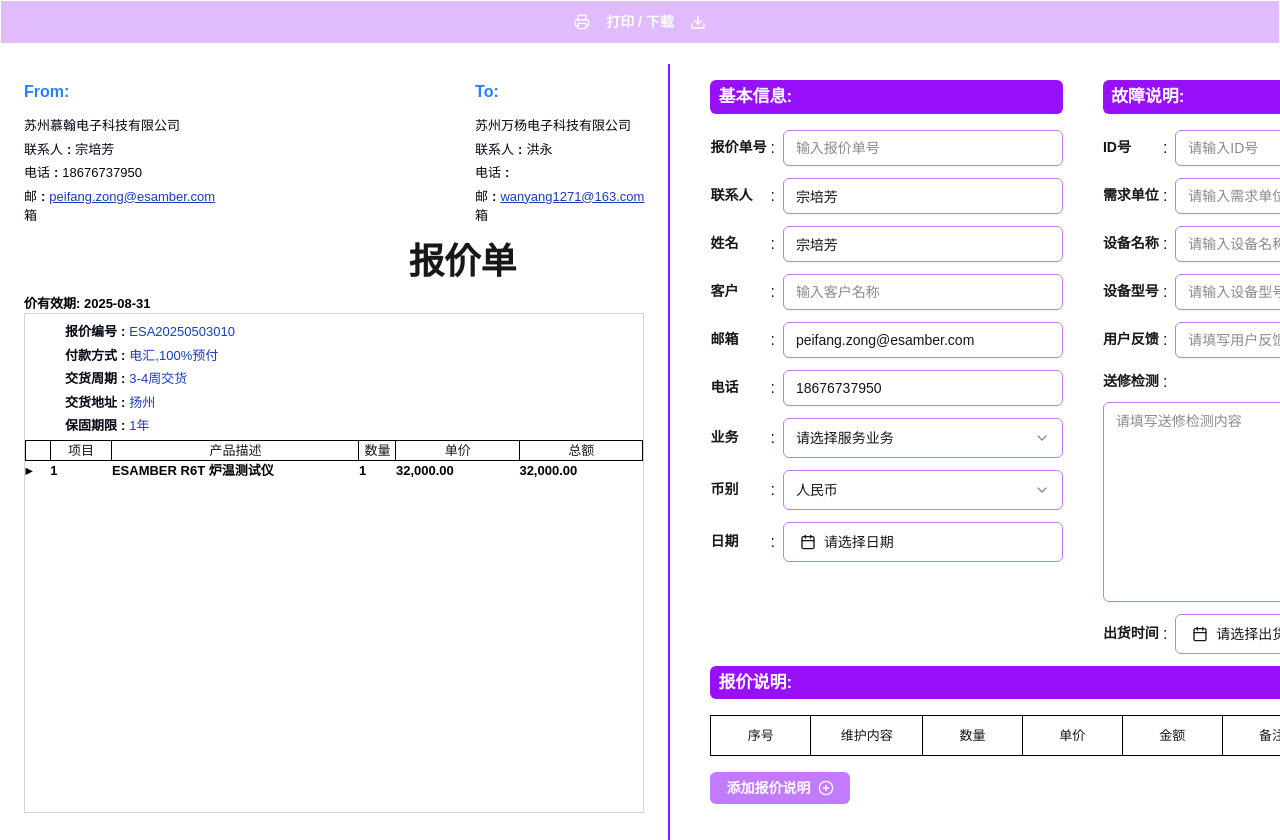
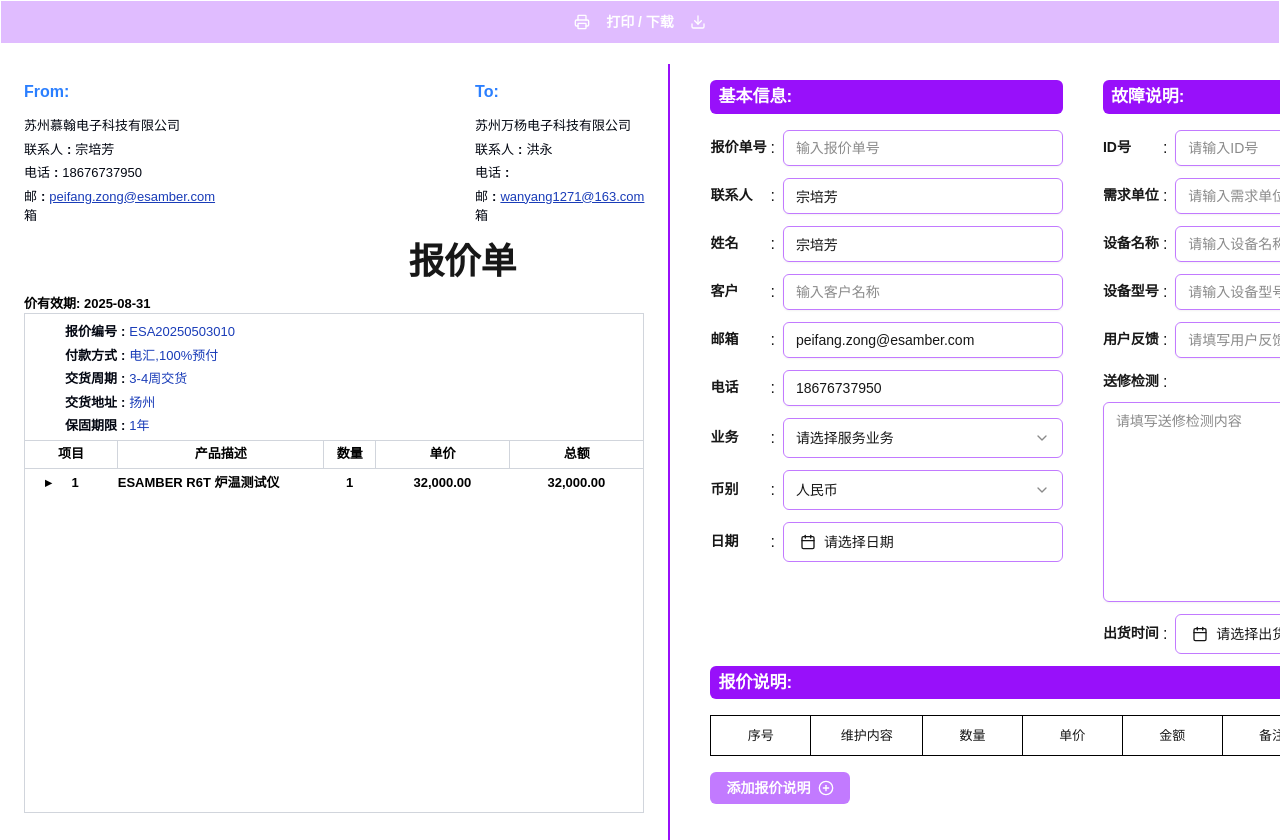
Before and after one commit to nickchow2020/invoice-app, a Next.js app: page /quotation in a window 1280 px wide. Shown: the top 840 px of the page. Built offline with nearby package versions, Linux system fonts and the light colour scheme.

Commit message:
add table style

```diff
--- a/src/components/NestedTable.tsx
+++ b/src/components/NestedTable.tsx
@@ -8,6 +8,7 @@
     useReactTable,
 } from "@tanstack/react-table";
 import React from "react";
+import { cn } from "./lib/utils";
 
 type ProductPackage = {
     itemCode: string;
@@ -62,13 +63,13 @@
                     {row.getIsExpanded() ? "▾" : "▸"}
                 </button>
             ) : null,
-        size: 10,
+        size: 90,
     },
     { accessorKey: "itemCode", header: "项目", size: 50 },
     { accessorKey: "description", header: "产品描述", size: 200 },
-    { accessorKey: "quantity", header: "数量", size: 30 },
-    { accessorKey: "unitPrice", header: "单价", size: 100 },
-    { accessorKey: "totalPrice", header: "总额", size: 100 },
+    { accessorKey: "quantity", header: "数量", size: 50 },
+    { accessorKey: "unitPrice", header: "单价", size: 130 },
+    { accessorKey: "totalPrice", header: "总额", size: 130 },
 ];
 
 export function NestedTable() {
@@ -80,15 +81,37 @@
         getRowCanExpand: () => true,
     });
     return (
-        <table className="w-full">
+        <table className="table-fixed w-full border-collapse">
             <thead>
                 {table.getHeaderGroups().map((headerGroup) => (
                     <tr key={headerGroup.id}>
-                        {headerGroup.headers.map((header) => (
+                        {headerGroup.headers.map((header) => {
+                            const colId = header.column.id;
+
+                            // Merge 'expander' and 'itemCode' headers
+                            if (colId === "expander") {
+                                return (
+                                    <th
+                                        key="expander-itemCode-header"
+                                        colSpan={2}
+                                        style={{
+                                            width: header.column.getSize(),
+                                        }}
+                                        className="text-[13px] font-extrabold text-black text-center border-b border-t border-gray-300 h-7"
+                                    >
+                                        项目
+                                    </th>
+                                );
+                            }
+
+                            // Skip rendering the 'itemCode' header since it's merged
+                            if (colId === "itemCode") return null;
+
+                            return (
                                 <th
                                     key={header.id}
                                     style={{ width: header.column.getSize() }}
-                                className="border text-[13px] font-medium text-center border-black w-full"
+                                    className="text-[13px] font-extrabold text-black text-center border-b border-t border-l border-gray-300"
                                 >
                                     {header.isPlaceholder
                                         ? null
@@ -97,7 +120,8 @@
                                               header.getContext()
                                           )}
                                 </th>
-                        ))}
+                            );
+                        })}
                     </tr>
                 ))}
             </thead>
@@ -109,7 +133,15 @@
                             {row.getVisibleCells().map((cell) => (
                                 <td
                                     key={cell.id}
-                                    className="text-[13px] font-extrabold text-black"
+                                    className={cn(
+                                        "text-[13px] font-extrabold text-black text-center pt-1",
+                                        {
+                                            "text-left":
+                                                cell.column.id ===
+                                                    "description" ||
+                                                cell.column.id === "itemCode",
+                                        }
+                                    )}
                                 >
                                     {flexRender(
                                         cell.column.columnDef.cell,
@@ -121,17 +153,55 @@
 
                         {row.getIsExpanded() &&
                             row.original.items.map((item, idx) => (
-                                <tr
-                                    key={`${row.id}-${idx}`}
-                                    className="text-[13px] text-center"
+                                <tr key={`${row.id}-${idx}`}>
+                                    {table
+                                        .getVisibleFlatColumns()
+                                        .map((col) => {
+                                            const width = col.getSize();
+
+                                            if (col.id === "expander") {
+                                                return (
+                                                    <td
+                                                        key={col.id}
+                                                        style={{ width }}
+                                                    />
+                                                );
+                                            }
+
+                                            let value: React.ReactNode = "";
+                                            switch (col.id) {
+                                                case "itemCode":
+                                                    value = item.itemCode;
+                                                    break;
+                                                case "description":
+                                                    value = item.description;
+                                                    break;
+                                                case "quantity":
+                                                    value = item.quantity;
+                                                    break;
+                                                default:
+                                                    value = "";
+                                            }
+
+                                            return (
+                                                <td
+                                                    key={col.id}
+                                                    style={{ width }}
+                                                    className={cn(
+                                                        "text-[13px]  text-black text-center pt-1",
+                                                        {
+                                                            "text-left":
+                                                                col.id ===
+                                                                    "description" ||
+                                                                col.id ===
+                                                                    "itemCode",
+                                                        }
+                                                    )}
                                                 >
-                                    <td /> {/* empty expander cell */}
-                                    <td>{item.itemCode}</td>
-                                    <td>{item.description}</td>
-                                    <td>{item.quantity}</td>
-                                    <td></td>
-                                    <td></td>
-                                    <td></td>
+                                                    {value}
+                                                </td>
+                                            );
+                                        })}
                                 </tr>
                             ))}
                     </React.Fragment>
```
Lines whose indentation alone changed are shown as unchanged.
